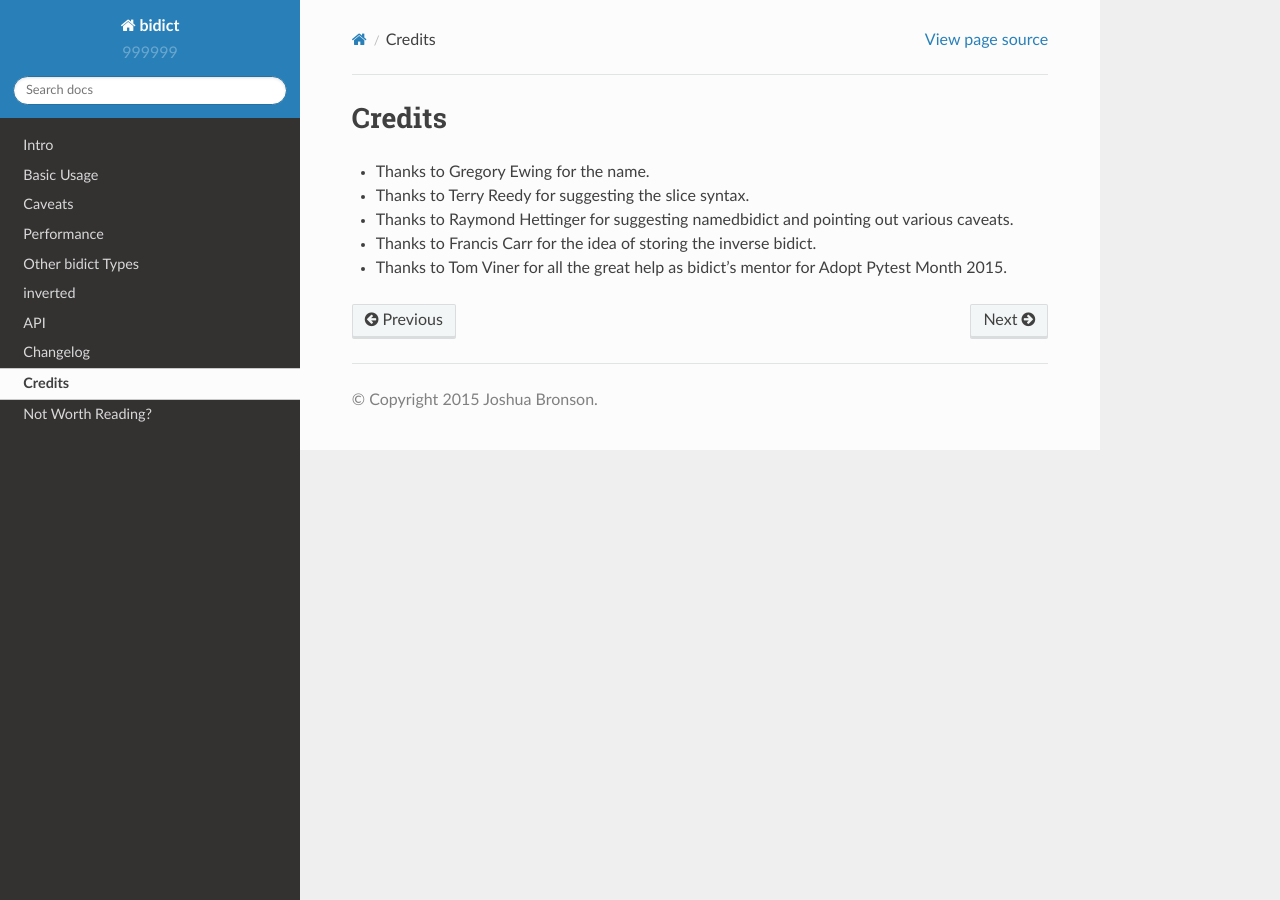
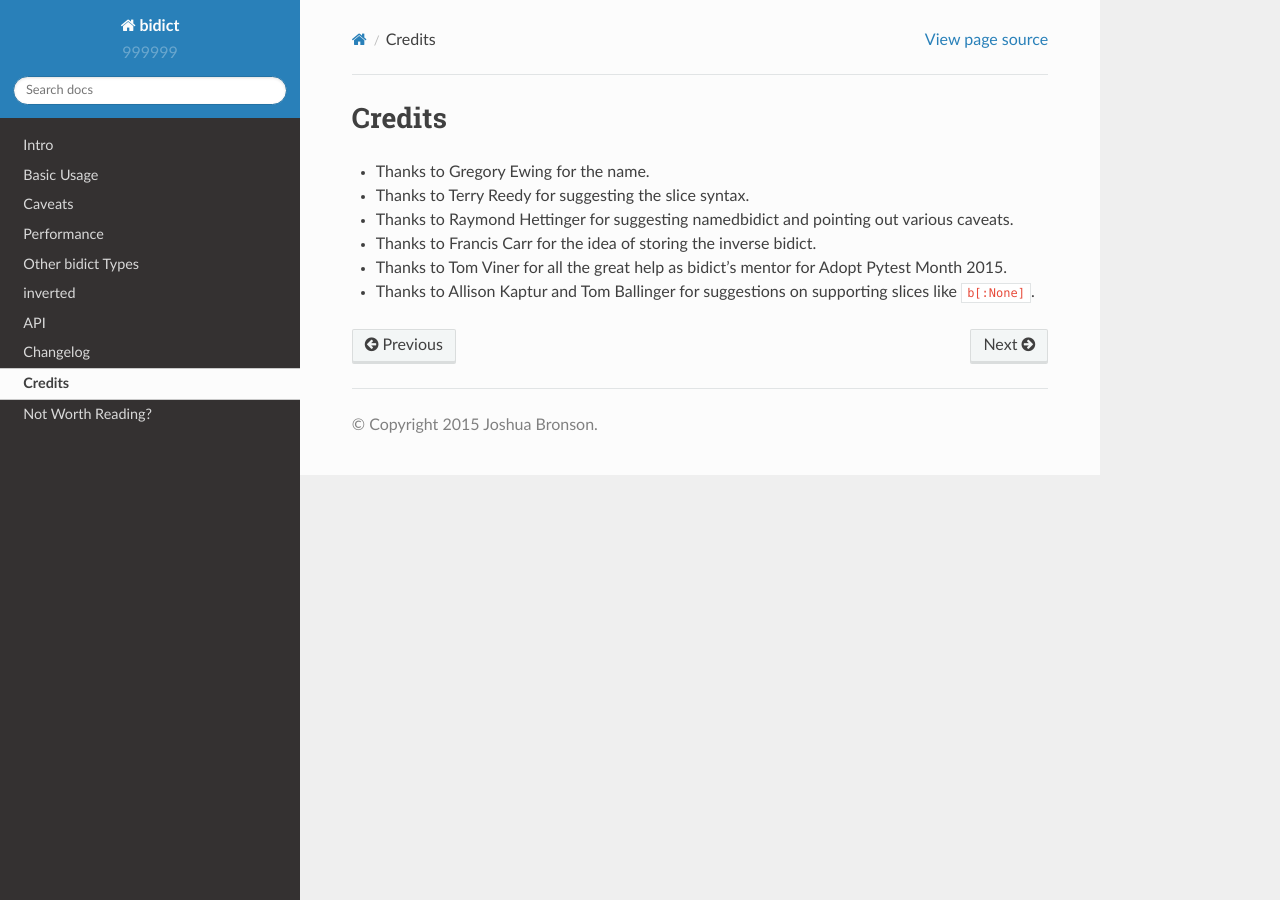
Before and after one commit to jab/bidict, a Sphinx documentation site: the page built from docs/credits.rst, in a window 1280 px wide. Built offline with Sphinx 7.4.7 and the Read the Docs theme 2.0.0, drawn with Linux system fonts in a browser that asks for light colours.

Commit message:
credit allison and tom

```diff
--- a/docs/credits.rst
+++ b/docs/credits.rst
@@ -12,3 +12,6 @@ Credits
 
 - Thanks to Tom Viner for all the great help as bidict's mentor
   for Adopt Pytest Month 2015.
+
+- Thanks to Allison Kaptur and Tom Ballinger for suggestions on supporting
+  slices like ``b[:None]``.
```
